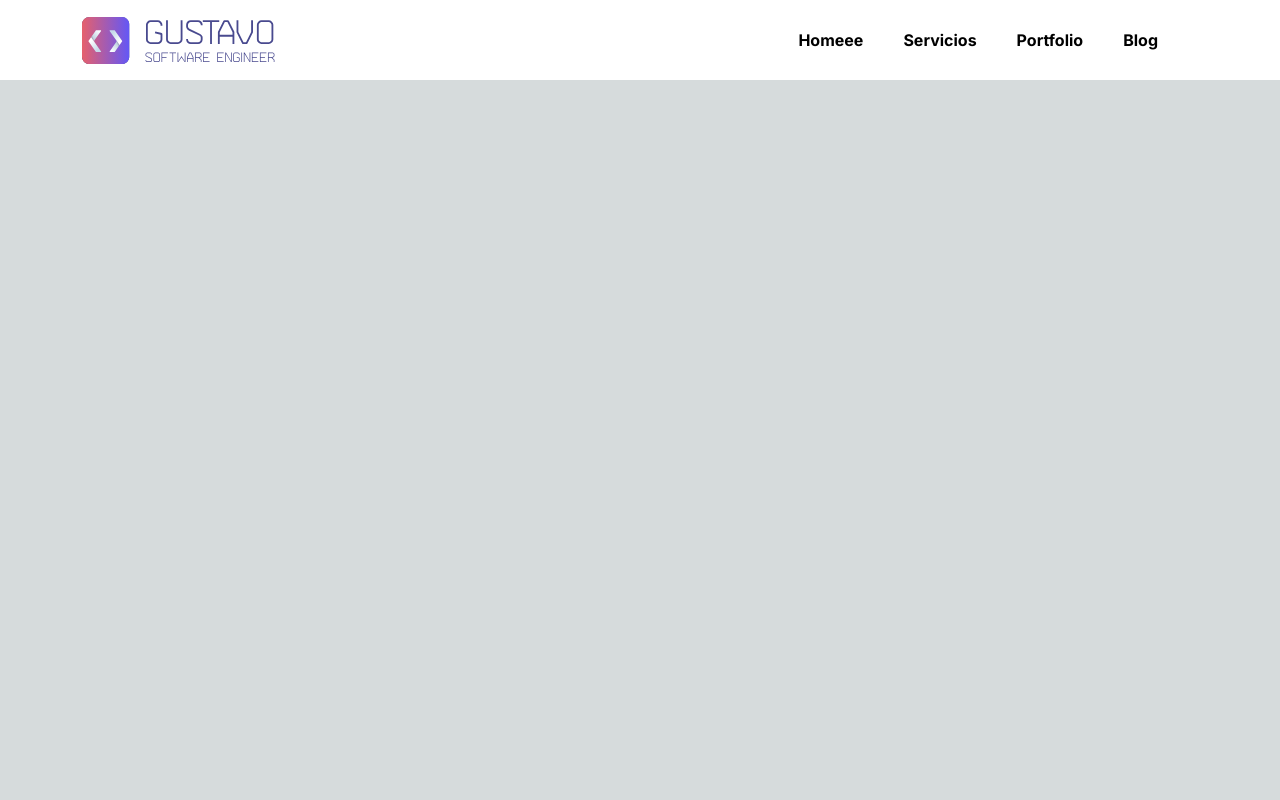
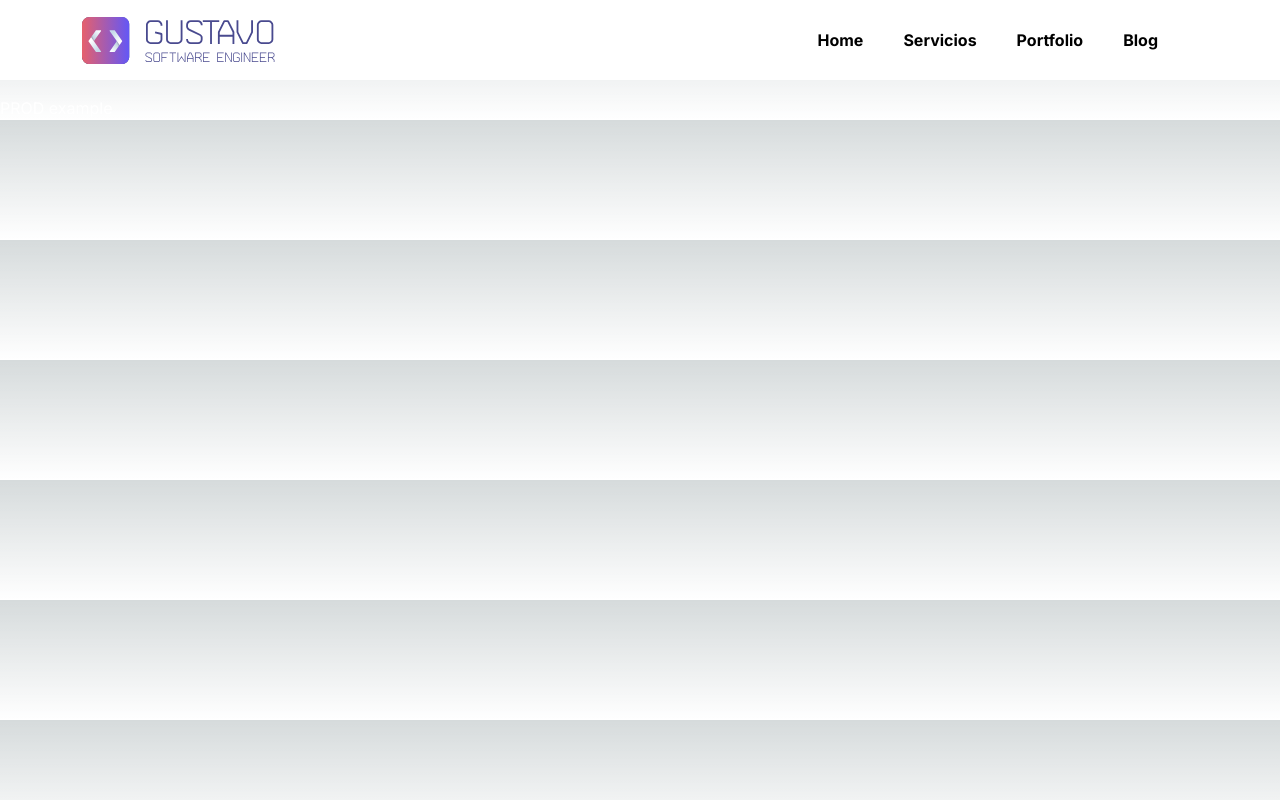
Before and after one commit to gustavo-gomez/portfolio, a Next.js app: page / in a window 1280 px wide. Built offline with nearby package versions, Linux system fonts and the light colour scheme.

Commit message:
test prod pipeline

```diff
--- a/src/app/_sections/Header.tsx
+++ b/src/app/_sections/Header.tsx
@@ -7,7 +7,7 @@ const Header = () => {
       <div className="justify-between flex w-[90%]">
         <Logo/>
         <nav className="flex justify-between items-center">
-          <a className='font-bold text-base leading-5 text-center mr-10 cursor-pointer ' href="/">Homeee</a>
+          <a className='font-bold text-base leading-5 text-center mr-10 cursor-pointer ' href="/">Home</a>
           <a className='font-bold text-base leading-5 text-center mr-10 cursor-pointer' href="/services">Servicios</a>
           <a className='font-bold text-base leading-5 text-center mr-10 cursor-pointer' href="/portfolio">Portfolio</a>
           <a className='font-bold text-base leading-5 text-center mr-10 cursor-pointer' href="/blog">Blog</a>
--- a/src/app/page.tsx
+++ b/src/app/page.tsx
@@ -6,6 +6,7 @@ export default function Home() {
     <main className="">
 
       <Header/>
+      <p className="text-white pt-24">PROD example</p>
       {/*<div className="z-10 w-full max-w-5xl items-center justify-between font-mono text-sm lg:flex">*/}
       {/*  <p className="fixed left-0 top-0 flex w-full justify-center border-b border-gray-300 bg-gradient-to-b from-zinc-200 pb-6 pt-8 backdrop-blur-2xl dark:border-neutral-800 dark:bg-zinc-800/30 dark:from-inherit lg:static lg:w-auto  lg:rounded-xl lg:border lg:bg-gray-200 lg:p-4 lg:dark:bg-zinc-800/30">*/}
       {/*    Get started by editing&nbsp;*/}
```
